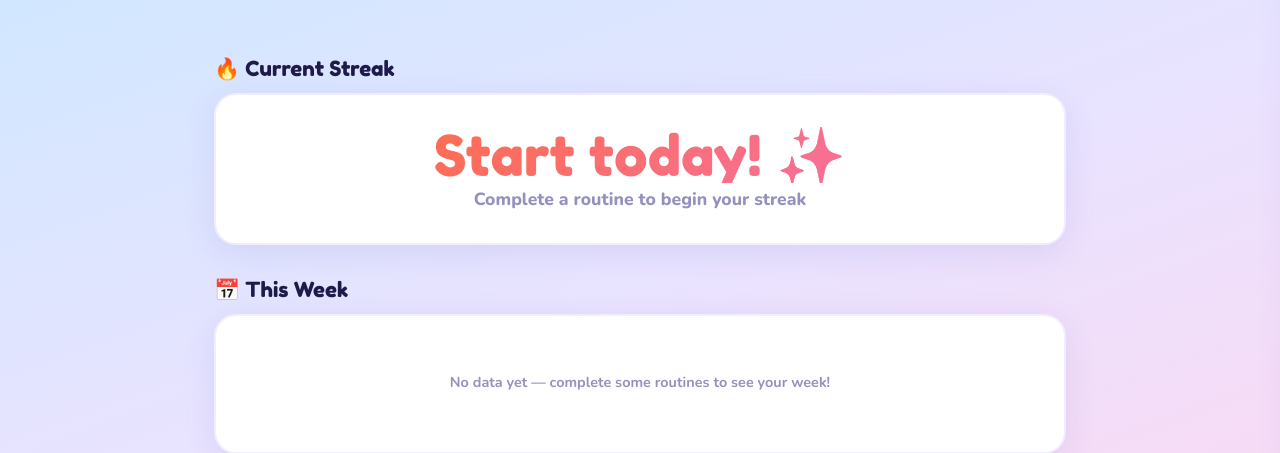
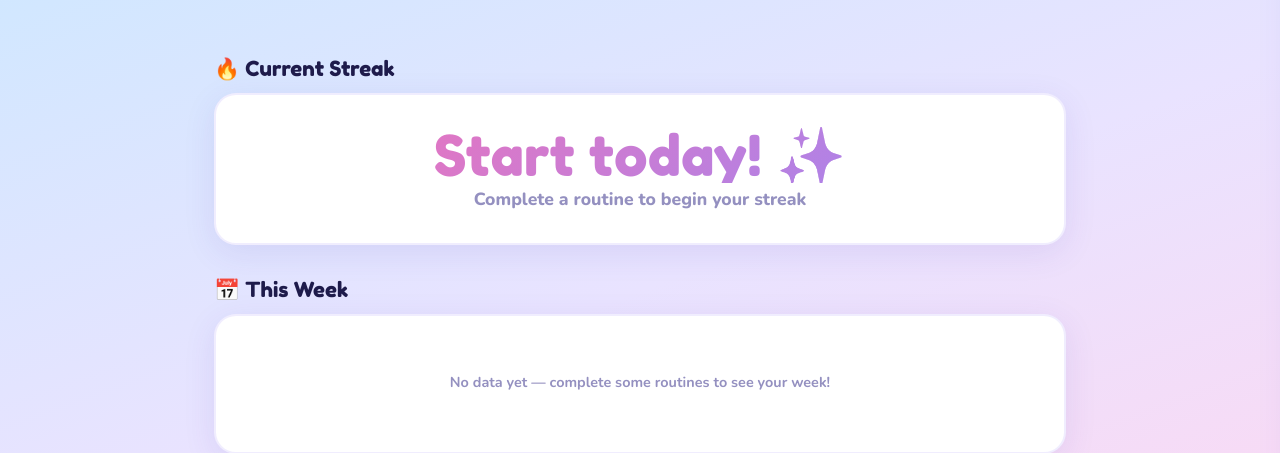
Before and after one commit to briefsubstance91/violet-routines, a Flask app: page /stats in a window 1280 px wide. Shown: the part 110-563 px from the top of the page. Run offline with Flask 3, Linux system fonts and the light colour scheme.

Commit message:
Change streak number to cooler pink-purple gradient
Co-Authored-By: Claude Sonnet 4.6 <noreply@anthropic.com>

```diff
--- a/templates/stats.html
+++ b/templates/stats.html
@@ -87,7 +87,7 @@
       font-family: 'Fredoka One', cursive;
       font-size: clamp(4rem, 12vw, 7rem);
       line-height: 1;
-      background: linear-gradient(135deg, #ff6b35, #f472b6);
+      background: linear-gradient(135deg, #f472b6, #9b87f5);
       -webkit-background-clip: text; -webkit-text-fill-color: transparent;
       background-clip: text;
     }
```
